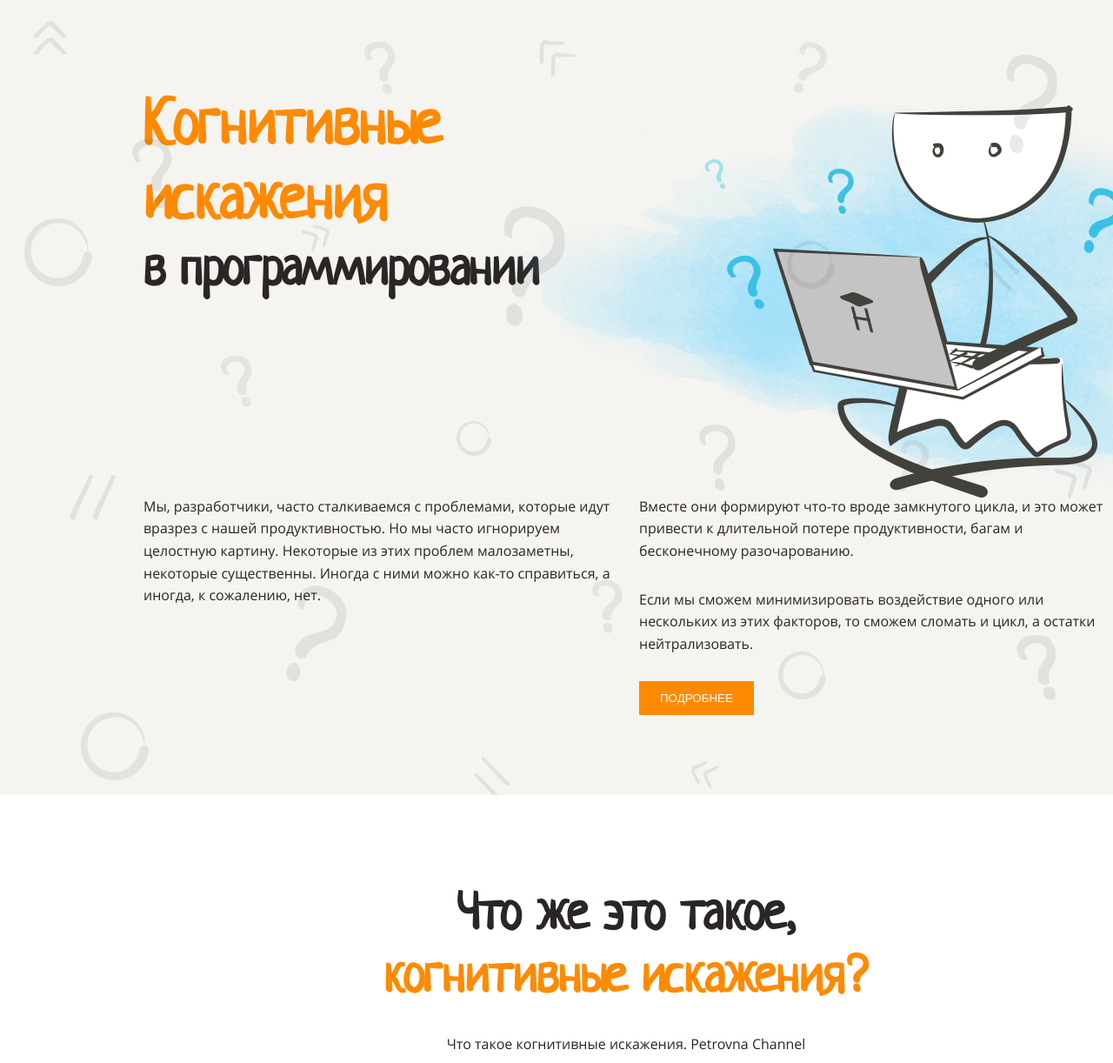
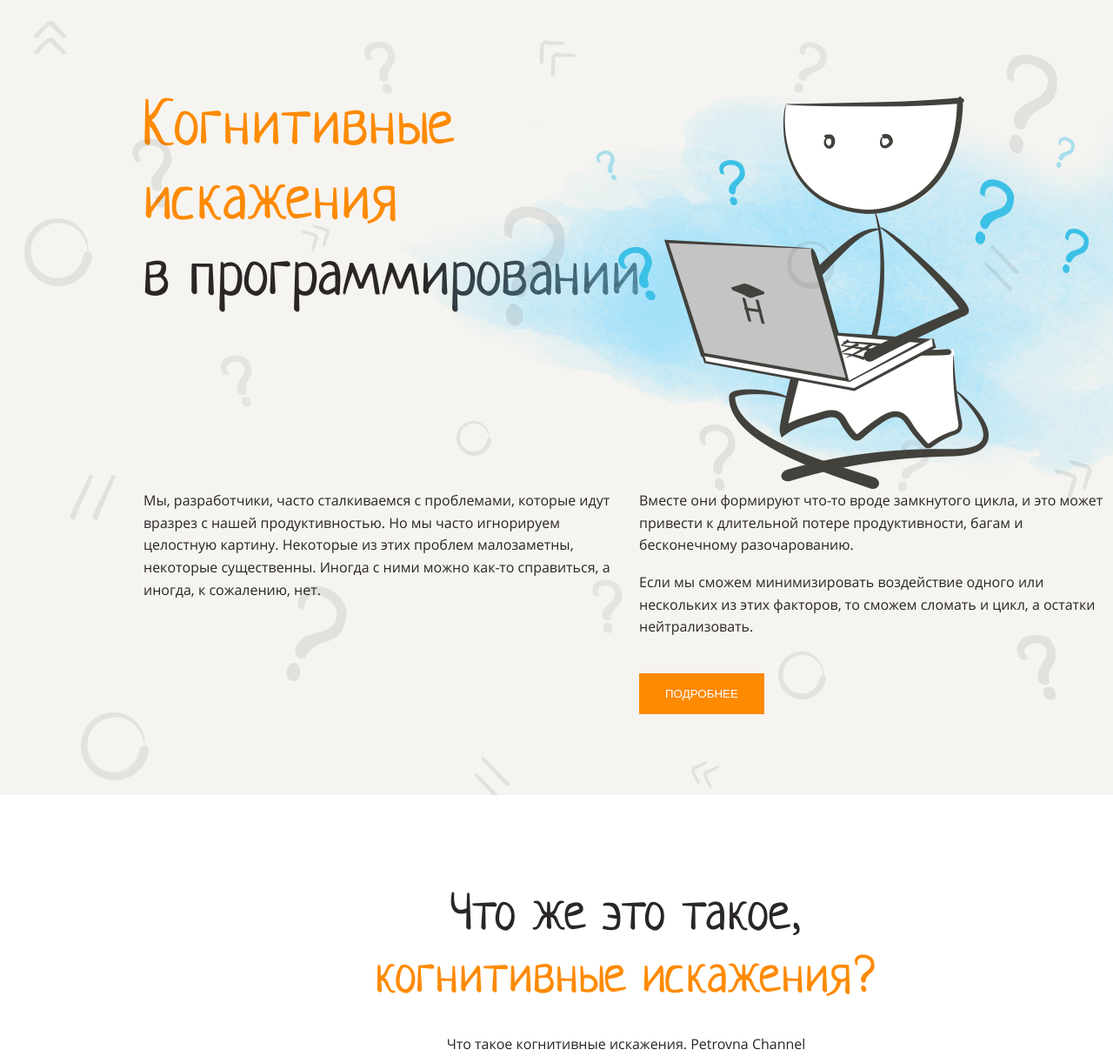
Before and after one commit to VanillaWulf/layout-designer-project-lvl1, a website: page src/index.html in a window 1280 px wide. Shown: the top 1222 px of the page at 87% size. Drawn offline with Linux system fonts and the light colour scheme.

Commit message:
add draft pp

```diff
--- a/src/index.html
+++ b/src/index.html
@@ -12,8 +12,7 @@
 <div class="container">
     <header class="header bkg-main">
         <div class="section-container">
-            <h1 class="title text-orange">Когнитивные<br>искажения</h1>
-            <h2 class="sub-second-title">в программировании</h2>
+            <h1 class="title text-orange">Когнитивные<br>искажения <br><span class="text-black">в программировании</span></h1>
             <img class="img" src="img/main.png" alt="ноутбук">
             <div class="display-flex space-around">
                 <p class="text col-2">Мы, разработчики, часто сталкиваемся с проблемами,
--- a/src/styles/style.css
+++ b/src/styles/style.css
@@ -112,12 +112,14 @@ body {
 .title {
     font-size: 72px;
     font-family: "neucha", cursive;
+    font-weight: normal;
     line-height: 120%;
 }
 
 .sub-second-title {
     font-size: 60px;
     font-family: "neucha", cursive;
+    font-weight: normal;
     line-height: 120%;
 }
 
@@ -144,7 +146,7 @@ body {
 }
 
 .button {
-    padding: 12px 24px;
+    padding: 16px 30px;
 
     color: var(--white-color);
 
@@ -191,21 +193,24 @@ body {
     background-color: var(--light-color);
 }
 
-.header h2 {
-    margin: 0 0 225px;
+.header h1 {
+    margin: 0 0 204px;
+
+    letter-spacing: 1.5px;
 }
 
 .header img {
     position: absolute;
-    top: 55px;
-    right: -270px;
+    top: 45px;
+    right: -145px;
 }
 
 .header p {
-    margin: 0 0 30px;
+    margin: 0 0 17px;
 }
 
 .header-button {
+    margin: 23px 0 0 0;
     z-index: 2;
 
     text-transform: uppercase;
@@ -219,15 +224,16 @@ body {
 
 .about h2 {
     margin: 0 0 30px;
+    letter-spacing: 0.9px;
 }
 
 .about p {
-    margin: 0 0 379px;
+    margin: 0 0 415px;
 }
 
 .video {
     position: absolute;
-    bottom: -100px;
+    bottom: -85px;
     left: 50%;
 
     border: none;
@@ -245,12 +251,18 @@ body {
 
 .nav h2 {
     font-size: 52px;
+    font-weight: normal;
     font-family: 'Neucha', sans-serif;
     line-height: 120%;
 }
 
 .nav-list {
     display: flex;
+}
+
+.nav-item h4 {
+    margin: 0 0 15px;
+    font-weight: normal;
 }
 
 .nav-item:nth-child(1),
@@ -324,8 +336,8 @@ body {
 }
 
 .content h3 {
-    margin: 100px 0 20px;
-    padding: 4px 8px;
+    margin: 94px 0 20px;
+    padding: 1px 10px;
 
     font-weight: bold;
     font-size: 14px;
```
